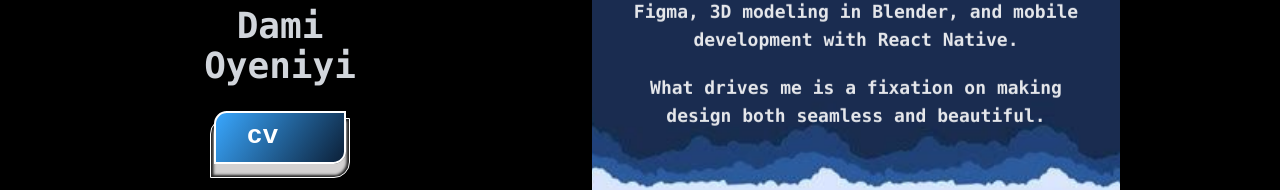
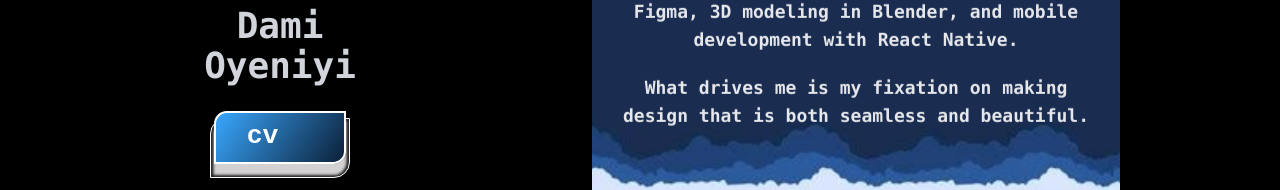
Before and after one commit to grzdev/portfolio, a SvelteKit app: page /about in a window 1280 px wide. Shown: the part 377-567 px from the top of the page. Built offline with nearby package versions, Linux system fonts and the light colour scheme; some icons are missing.

Commit message:
chore: about fix

```diff
--- a/src/modules/About.svelte
+++ b/src/modules/About.svelte
@@ -78,7 +78,7 @@
         <p
           class="text-gray-200 text-sm sm:text-lg md:text-lg mt-[1rem] md:mt-[1.2rem] font-mono font-bold text-center w-[17rem] sm:w-[30rem] md:w-[30rem]"
         >
-          What drives me is a fixation on making design both seamless and beautiful.
+          What drives me is my fixation on making design that is both seamless and beautiful.
         </p>
       </div>
 
```
